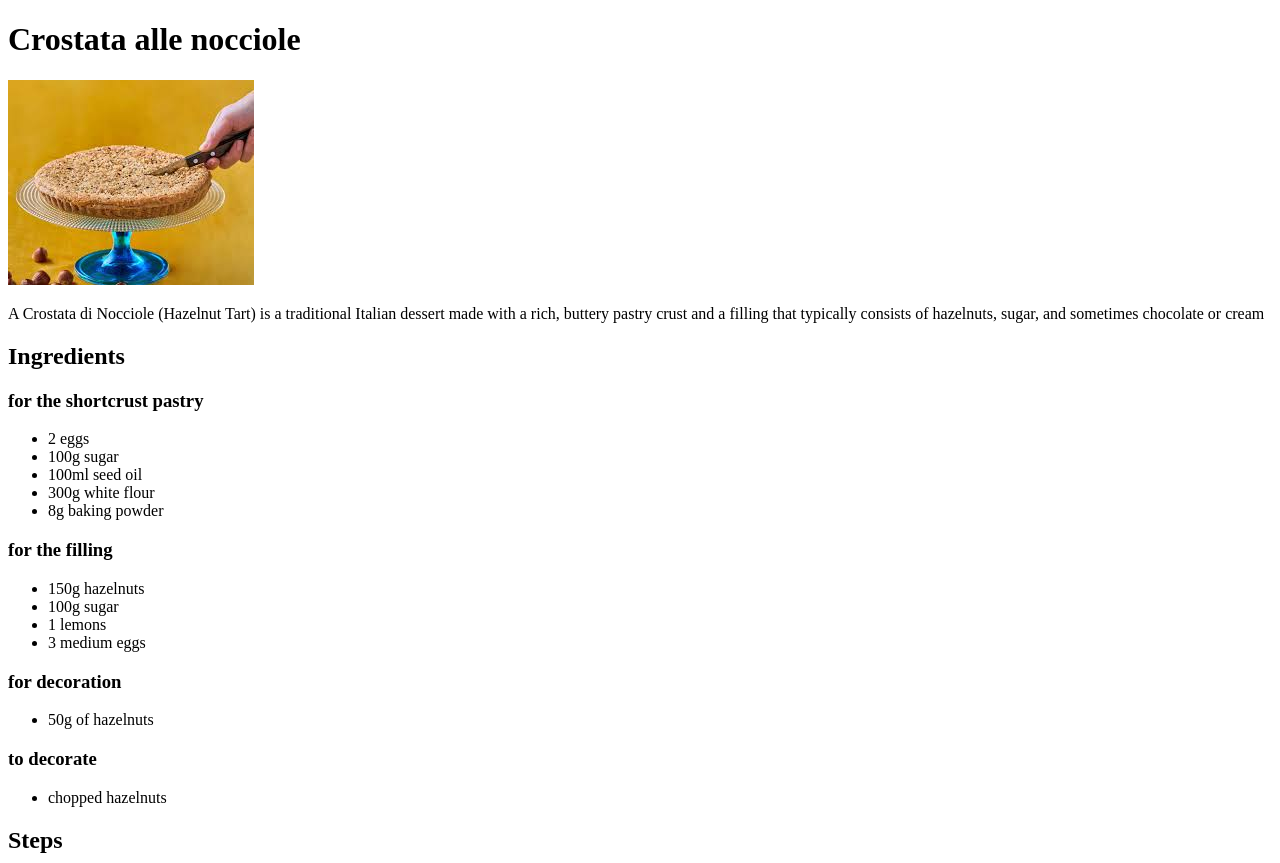
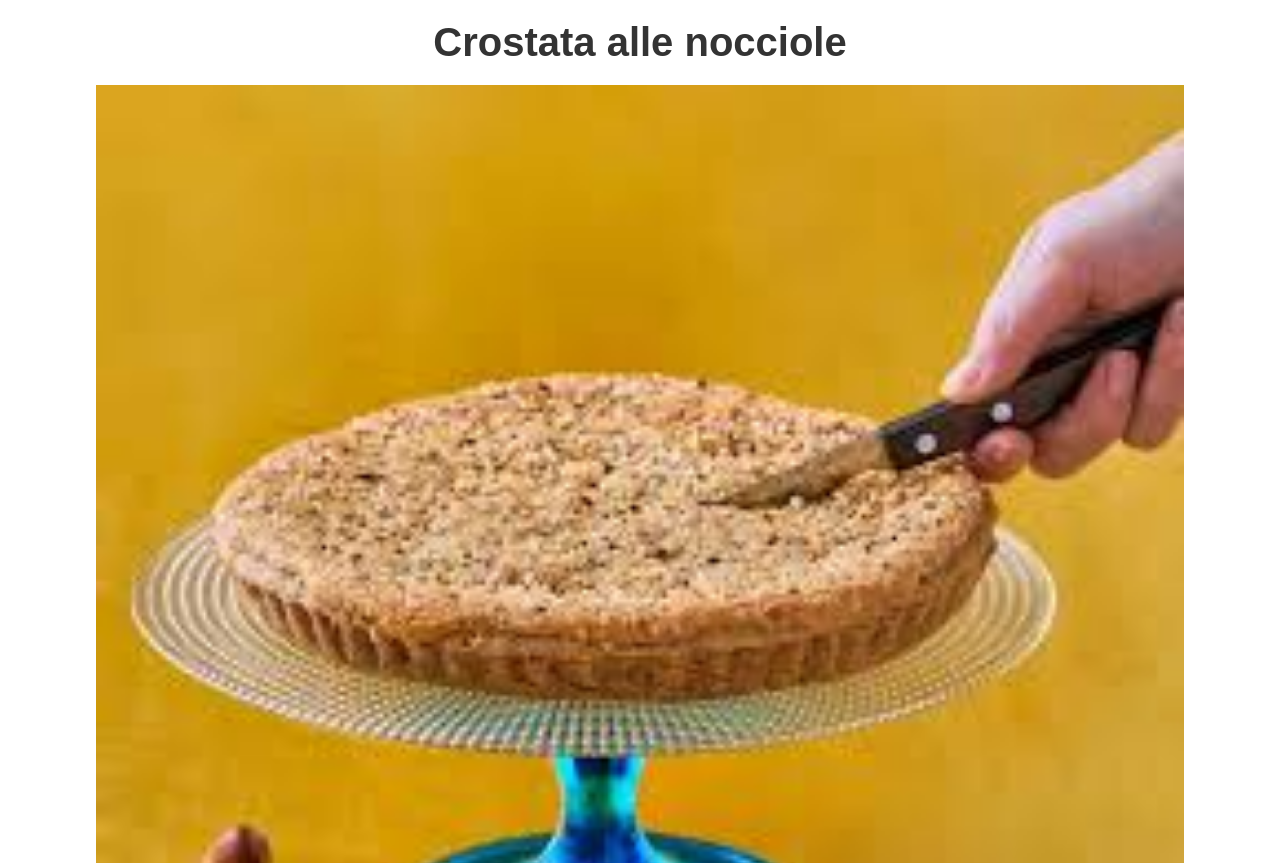
Before and after one commit to gr3yj0rd1/odin-recipes, a website: page recipes/crostata_alle_nocciole.html in a window 1280 px wide. Shown: the top 863 px of the page. Drawn offline with Linux system fonts and the light colour scheme; files that its build step writes are made by us from their sources; files whose address does not match are found by name.

Commit message:
fix: integrated proper tag for style coherence

```diff
--- a/package.json
+++ b/package.json
@@ -1,6 +1,6 @@
 {
-  "name": "@greygianni/auto_changelogg",
-  "version": "1.4.0",
+  "name": "@greygianni/auto_changelog",
+  "version": "1.2.0",
   "main": "index.js",
   "repository": {
     "type": "git",
--- a/recipes/crostata_alle_nocciole.html
+++ b/recipes/crostata_alle_nocciole.html
@@ -4,17 +4,19 @@
 <head>
     <meta charset="UTF-8">
     <meta name="viewport" content="width=device-width, initial-scale=1.0">
+    <link rel="stylesheet" href="/home/seba/Repos/odin-recipes/style.css">
     <title>Crostata</title>
 </head>
 
 <body>
-   <h1>Crostata alle nocciole</h1>
-   <img src="/home/seba/Repos/odin-recipes/images/crostata_alle_nocciole.jpeg" alt="Crostata alle nocciole">
+   <h1 class="header">Crostata alle nocciole</h1>
+   <div class="image">
+   <img src="/home/seba/Repos/odin-recipes/images/crostata_alle_nocciole.jpeg" alt="Crostata alle nocciole"></div>
    <p>A Crostata di Nocciole (Hazelnut Tart) is a traditional Italian dessert made with a rich, buttery pastry crust and a filling that typically consists of hazelnuts, sugar, and sometimes chocolate or cream</p>
 
-   <h2>Ingredients</h2>
+   <h2 class="header">Ingredients</h2>
    <h3>for the shortcrust pastry</h3>
-   <ul>
+   <ul class="list">
     <li>2 eggs</li>
     <li>100g sugar</li>
     <li>100ml seed oil</li>
@@ -22,7 +24,7 @@
     <li>8g baking powder</li>
    </ul>
    <h3>for the filling</h3>
-    <ul>
+    <ul class="list">
         <li>150g hazelnuts</li>
         <li>100g sugar</li>
         <li>1 lemons</li>
@@ -30,7 +32,7 @@
    </ul>
 
    <h3>for decoration</h3>
-    <ul>
+    <ul class="list">
         <li>50g of hazelnuts</li>
     </ul>
    <h3>to decorate</h3>
--- a/style.css
+++ b/style.css
@@ -1,6 +1,6 @@
 html, body {
-    height: 100%; /* Assicurati che il body prenda tutta l'altezza della pagina */
-    margin: 0; /* Rimuove i margini predefiniti */
+    height: 100%;
+    margin: 0;
 }
 
 .header {
```
